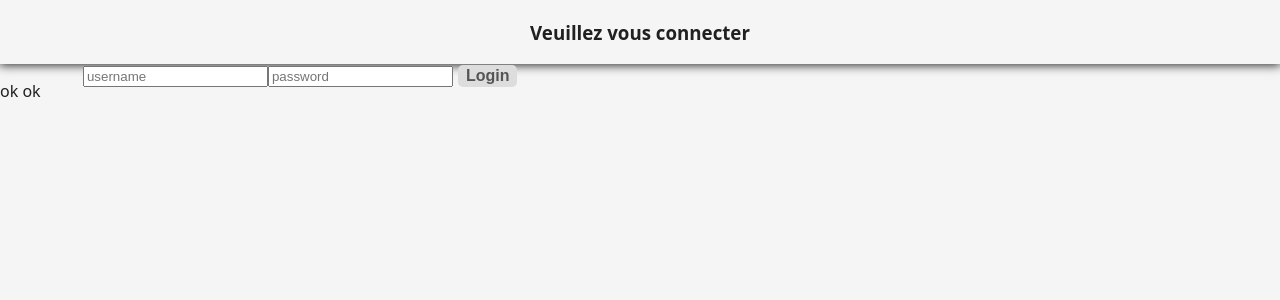
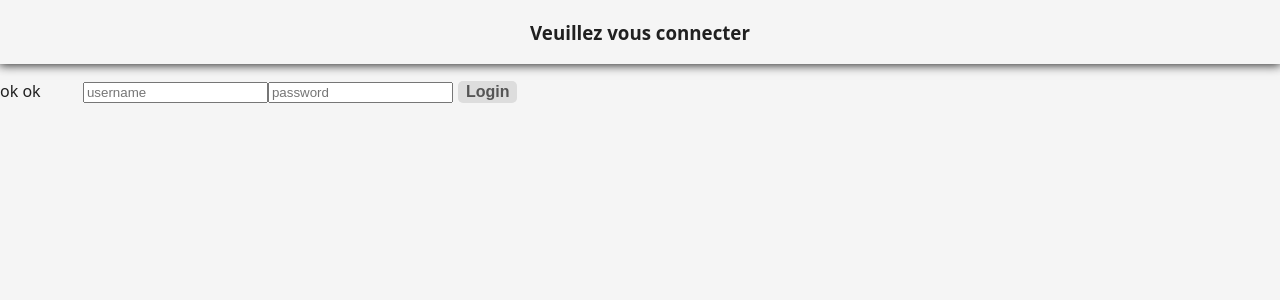
Before and after one commit to atmanali/idarati-mvp, a Next.js app: page /login in a window 1280 px wide. Shown: the top 300 px of the page. Built offline with nearby package versions, Linux system fonts and the light colour scheme; no server answers.

Commit message:
hotFix: global style

```diff
--- a/styles/globals.css
+++ b/styles/globals.css
@@ -33,12 +33,17 @@
     position: absolute;
     top: var(--topbar-height);
     bottom: 0;
+    left: 0;
+    right: 0;
     display: flex;
     gap: .5cm;
 }
 
 #content {
     overflow: auto;
+    flex: 1;
+    margin: 1em;
+    margin-left: 0;
 }
 
 #sidebar {
```
